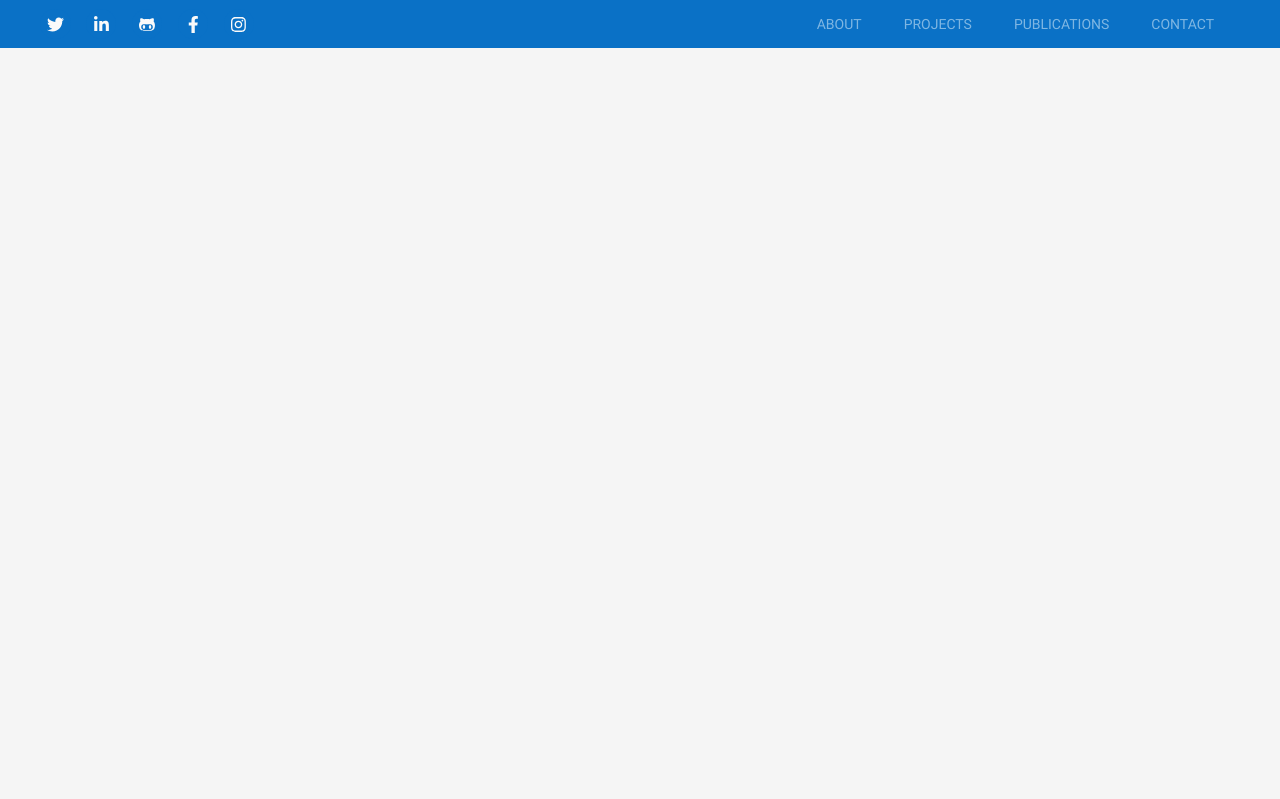
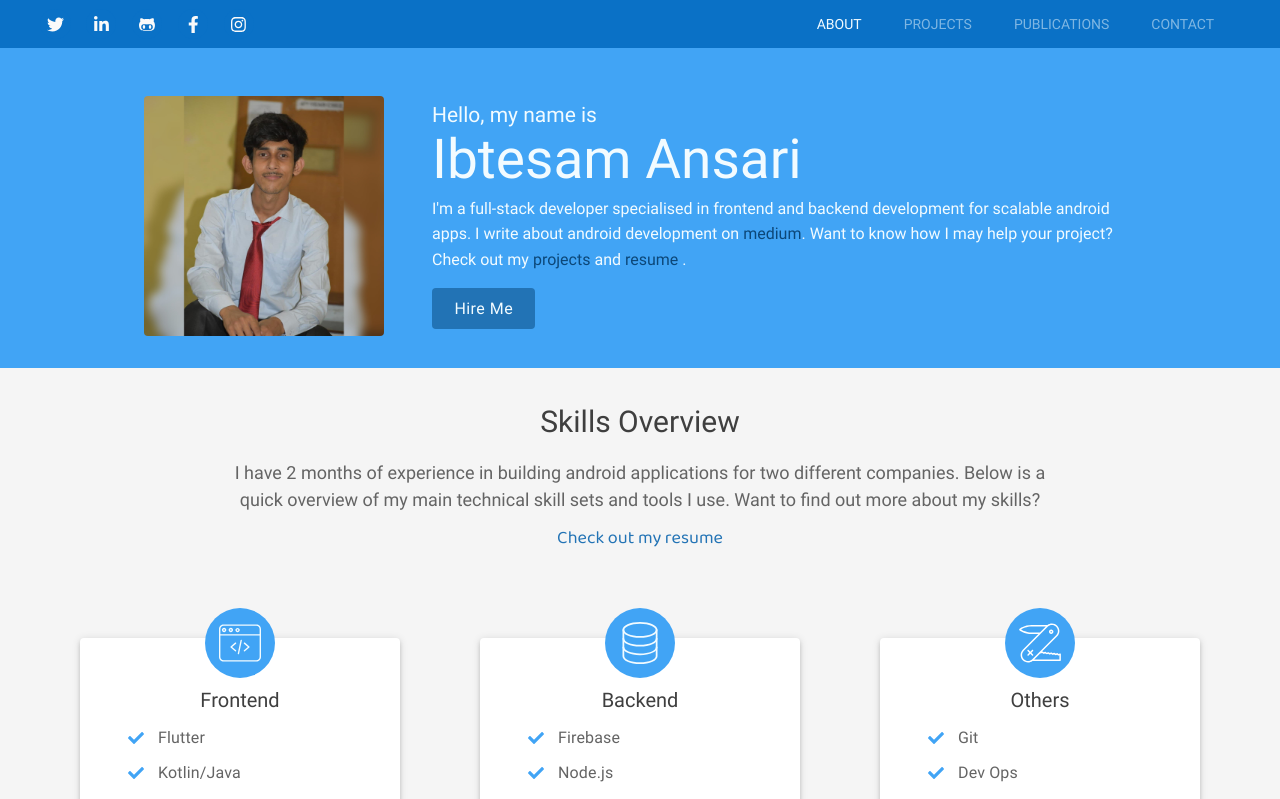
Before and after one commit to jasbindar-singh/portfolio-react, a React (Create React App) app: page / in a window 1280 px wide. Shown: the top 799 px of the page. Built offline with nearby package versions, Linux system fonts and the light colour scheme.

Commit message:
deploy 4

```diff
--- a/src/App.js
+++ b/src/App.js
@@ -13,7 +13,7 @@ export default function App() {
     <Router>
       <NavigationBar />
       <Switch>
-        <Route path='/portfolio-react' exact>
+        <Route path='/' exact>
           <About />
         </Route>
         <Route path='/projects' exact>
--- a/src/DataMap.js
+++ b/src/DataMap.js
@@ -17,7 +17,7 @@ const DataMap = {
     routes: [
         {
             name: 'ABOUT',
-            route: '/portfolio-react'
+            route: '/'
         },
         {
             name: 'PROJECTS',
```
Also changed, not shown: package.json (+1 -6 lines), 1 other file (tests, documents, lock files or other folders).
